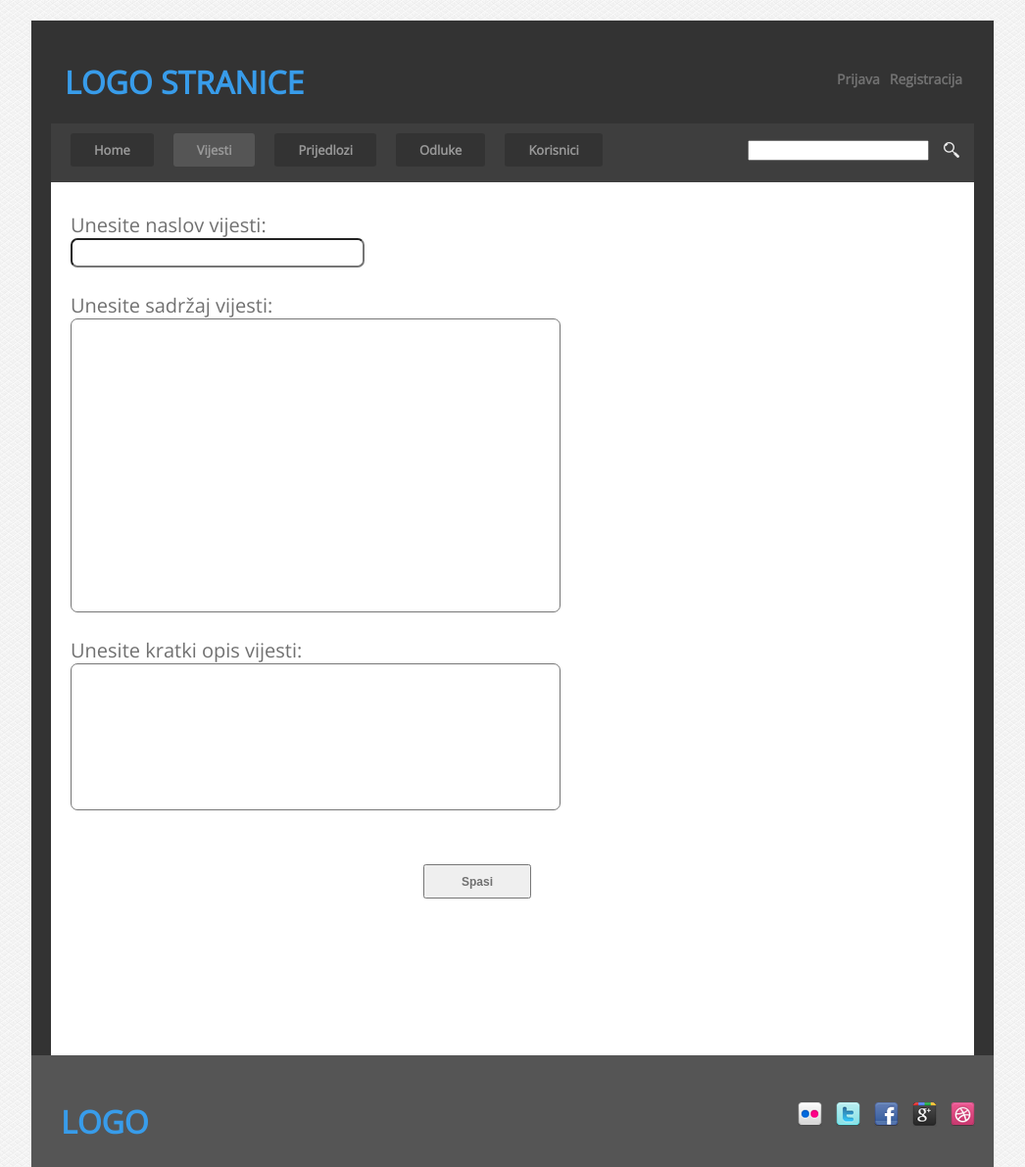
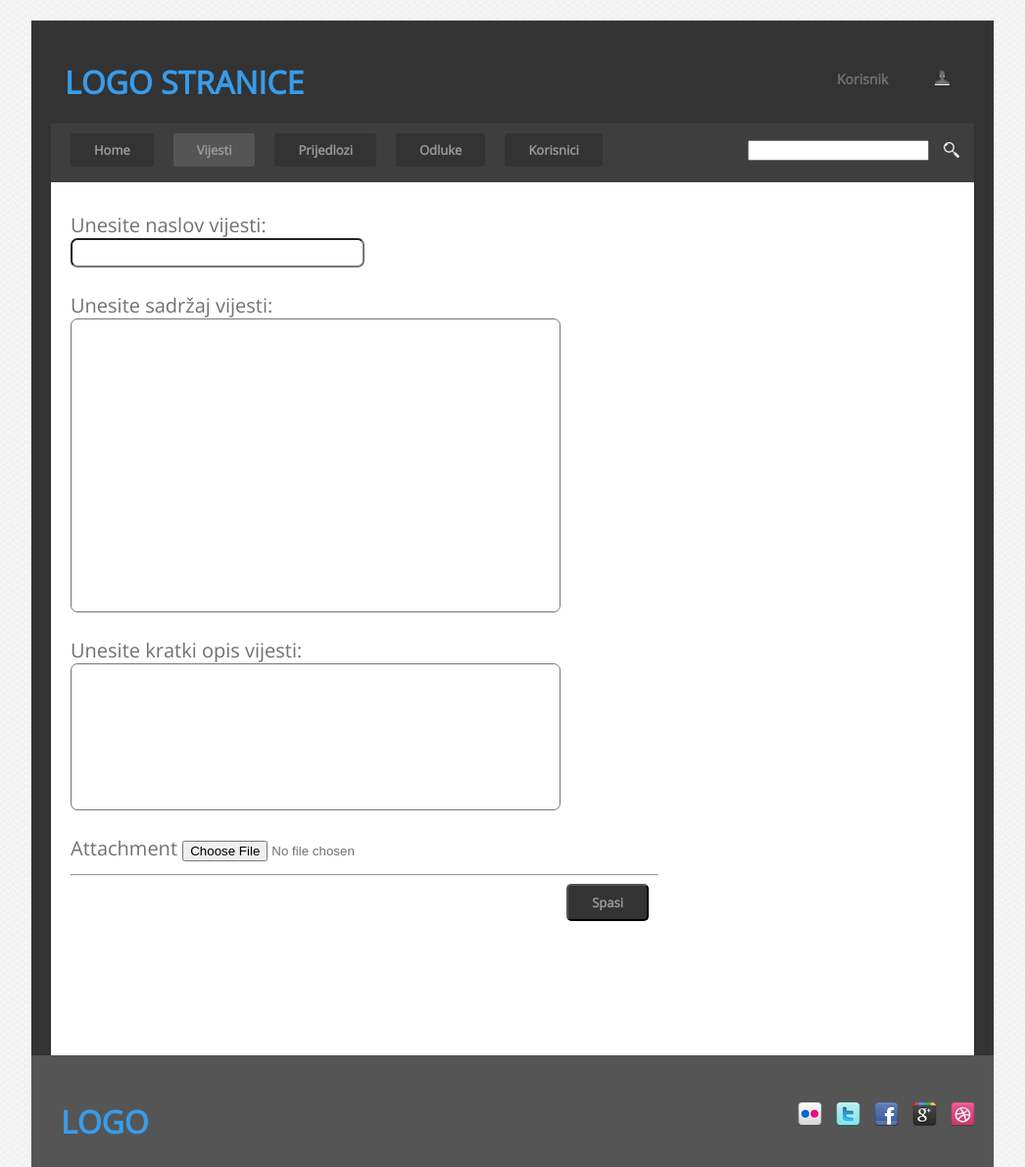
Before and after one commit to NSoft-Projekti/eGovernment, a PHP site: page /addNews.php in a window 1280 px wide. Shown: the top 1191 px of the page at 98% size, without its empty margins (117-1163 px from the left). Run offline with PHP 8.4, Linux system fonts and the light colour scheme.

Commit message:
addNews dorada

```diff
--- a/addNews.php
+++ b/addNews.php
@@ -1,8 +1,7 @@
 <html>
 <head>
-    <meta name="description" content="Design Android applications" />
-    <meta name="keywords" content="android, design, technics" />
-    <meta name="author" content="Jelena" />
+    <meta name="description" content="eGovernment" />
+    <meta name="author" content="Ajda" />
     <title>eGovernment :: Home</title>
     <link href='http://fonts.googleapis.com/css?family=Open+Sans' rel='stylesheet' type='text/css'>
     <link href="style/DefaultStyle.css" rel="stylesheet" type="text/css" />
@@ -25,9 +24,9 @@
 
             <div id="reg-prijava">
 
-                <a title="prijava" href="#">Prijava</a>
+                <a title="prijava" href="#">Korisnik</a>
 
-                <a title="registracija" href="registracija.html">Registracija</a>
+                <img class="logo" src="img/login-icon.png">
 
 
             </div><!--reg-prijava-->
@@ -68,6 +67,7 @@
     </div><!--header--->
 
     <div id="container">
+        <div class="news_container">
         <div id="title">
         <label >Unesite naslov vijesti: </label><br>
         <input type="text" name="title" id="inputTitle"/>
@@ -77,14 +77,20 @@
             <textarea name="title" id="inputContent"></textarea>
         </div>
         <div id="summary">
-            <label>Unesite kratki opis vijesti: </label>
-            <textarea name="title" id="inputSummary"></textarea>
-        </div>
+                <label>Unesite kratki opis vijesti: </label>
+                <textarea name="title" id="inputSummary"></textarea>
+            </div>
+            <div id="attachment">
+                <label>Attachment</label>
+                <input type="file" name="file" id="file">
+            </div>
+            <hr>
         <button name="submit" value="submit" class="button">Spasi</button>
 
 
 
 
+</div><!--news_container-->
 
     </div><!--container-->
 
--- a/home.php
+++ b/home.php
@@ -12,8 +12,8 @@
 </head>
 
 <?php
-include('connect.php');
-//include('connect_remote.php');
+//include('connect.php');
+include('connect_remote.php');
 ?>
 
 <body>
--- a/newsList.php
+++ b/newsList.php
@@ -10,8 +10,8 @@
     <meta charset="utf-8">
 </head>
 <?php
-include('connect.php');
-//*include('connect_remote.php');
+//include('connect.php');
+include('connect_remote.php');
 ?>
 
 
--- a/style/addNews.css
+++ b/style/addNews.css
@@ -66,12 +66,34 @@
     font-family: open sans;
     font-size: 15px;
 }
-.button{
+.button{/*
     font-size:12px;
     color: #717171;
     width:110px;
     height:35px;
     font-weight:bold;
     margin-left:360px;
-    margin-top: 50px;
+    margin-top: 50px;*/
+    line-height: 10px;
+    font-family: open sans;
+    font-size: 13px;
+    font-weight: bold;
+    background: none repeat scroll 0% 0% rgb(51, 51, 51);
+    padding: 12px 24px;
+    color: rgb(153, 153, 153);
+    margin-right: 10px;
+    text-decoration: none;
+    border-radius: 5px;
+    transition: background 0.3s linear 0s, color 0.3s linear 0s;
+    float: right;
 }
+#attachment{
+    margin-right: 5px;
+    font-family:open sans;
+    font-size: 20px;
+    color: #717171;
+    font-weight:normal ;
+    padding:5px 0;
+    width: 600px;
+    margin-top: 15px;
+}
```
